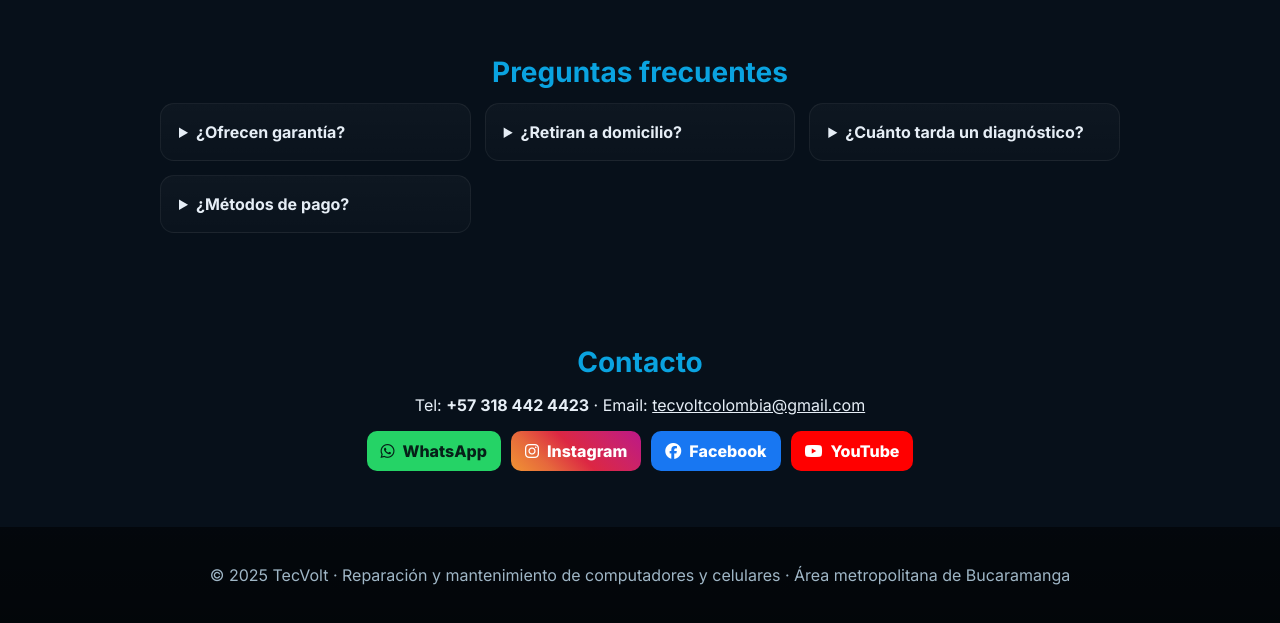
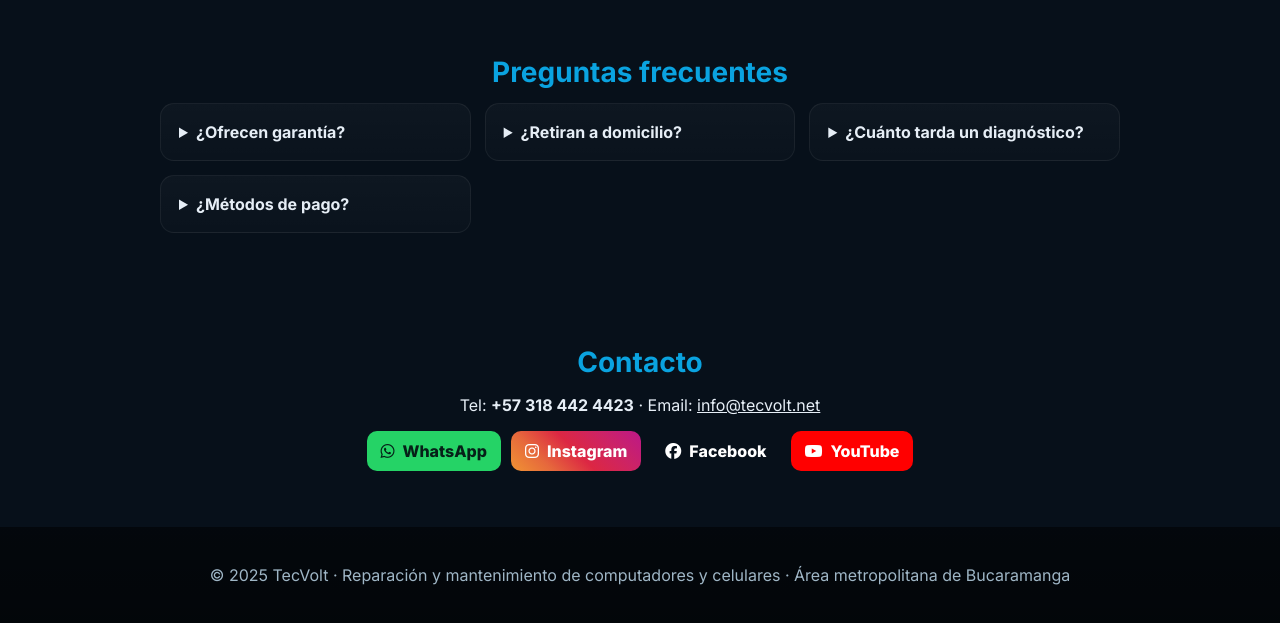
Before and after one commit to tevengm/tecvolt-web, a plain HTML site: page index.html in a window 1280 px wide. Shown: the part 1780-2403 px from the top of the page. Drawn offline with Linux system fonts and the light colour scheme.

Commit message:
Update index.html

```diff
--- a/index.html
+++ b/index.html
@@ -194,7 +194,7 @@
         <details class="card"><summary><strong>¿Ofrecen garantía?</strong></summary><p>¡Sí! Sobre mano de obra y repuestos (según tipo de servicio). Siempre te indicamos el alcance por escrito.</p></details>
         <details class="card"><summary><strong>¿Retiran a domicilio?</strong></summary><p>En el área metropolitana con cita previa. También puedes llevar tu equipo al taller.</p></details>
         <details class="card"><summary><strong>¿Cuánto tarda un diagnóstico?</strong></summary><p>En la mayoría de casos, entre 24 y 48 horas. Si es urgente, consúltanos por WhatsApp.</p></details>
-        <details class="card"><summary><strong>¿Métodos de pago?</strong></summary><p>Efectivo, transferencias (Nequi/Bancolombia), y datáfono según disponibilidad.</p></details>
+        <details class="card"><summary><strong>¿Métodos de pago?</strong></summary><p>Efectivo, transferencias (Nequi/Daviplata/Bancolombia/Davivienda).</p></details>
       </div>
     </section>
 
@@ -203,11 +203,11 @@
       <div class="container">
         <h2 class="section__title" id="contacto-title">Contacto</h2>
         <div class="box" style="text-align:center">
-          <p>Tel: <strong>+57 318 442 4423</strong> · Email: <a href="mailto:tecvoltcolombia@gmail.com">tecvoltcolombia@gmail.com</a></p>
+          <p>Tel: <strong>+57 318 442 4423</strong> · Email: <a href="mailto:info@tecvolt.net">info@tecvolt.net</a></p>
           <div class="socials">
             <a class="social wh" href="https://wa.me/573184424423" target="_blank" rel="noopener noreferrer"><i class="fa-brands fa-whatsapp"></i> WhatsApp</a>
             <a class="social ig" href="https://instagram.com/tecvoltcolombia" target="_blank" rel="noopener noreferrer"><i class="fa-brands fa-instagram"></i> Instagram</a>
-            <a class="social fb" href="https://facebook.com/TecVoltColombia" target="_blank" rel="noopener noreferrer"><i class="fa-brands fa-facebook"></i> Facebook</a>
+            <a class="social facebook" href="https://www.facebook.com/TecVoltColombia/" rel="noopener"><i class="fa-brands fa-facebook"></i> Facebook</a>
             <a class="social yt" href="https://youtube.com/@TecVoltColombia" target="_blank" rel="noopener noreferrer"><i class="fa-brands fa-youtube"></i> YouTube</a>
           </div>
         </div>
```
